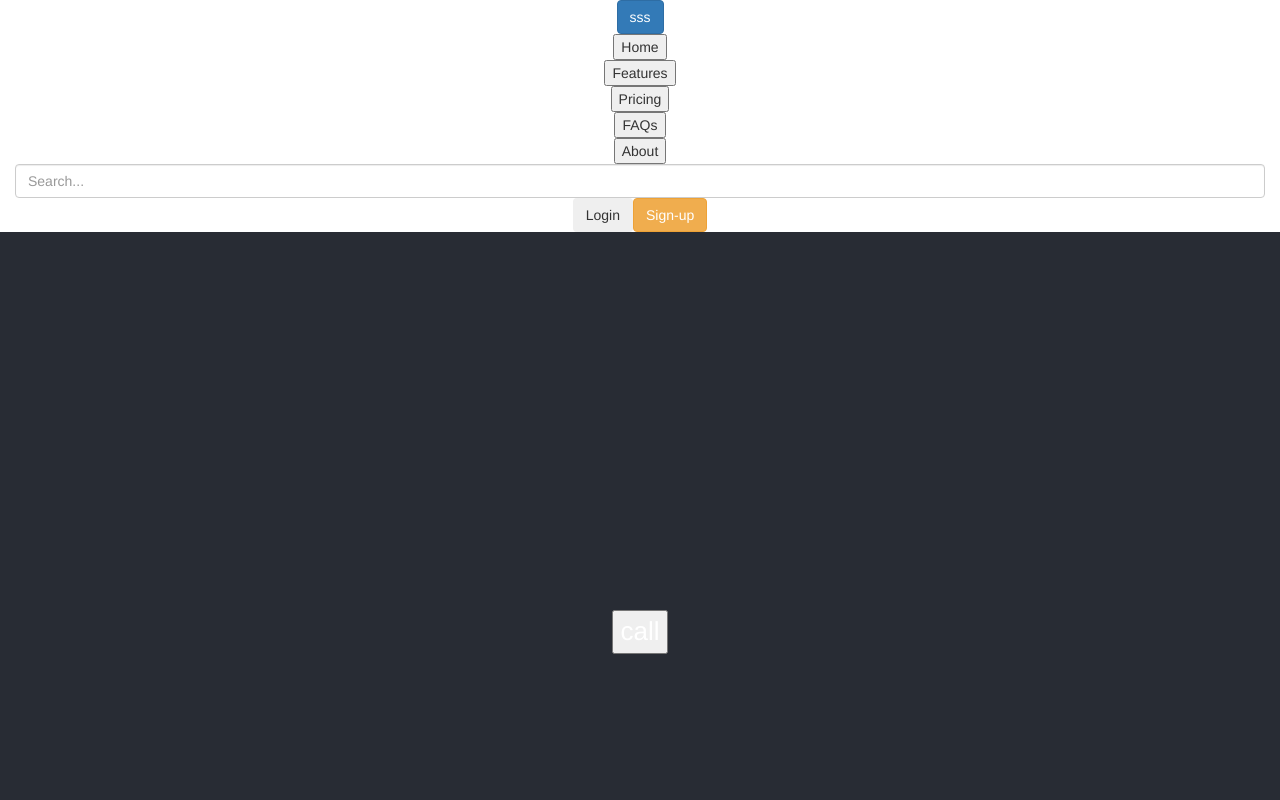
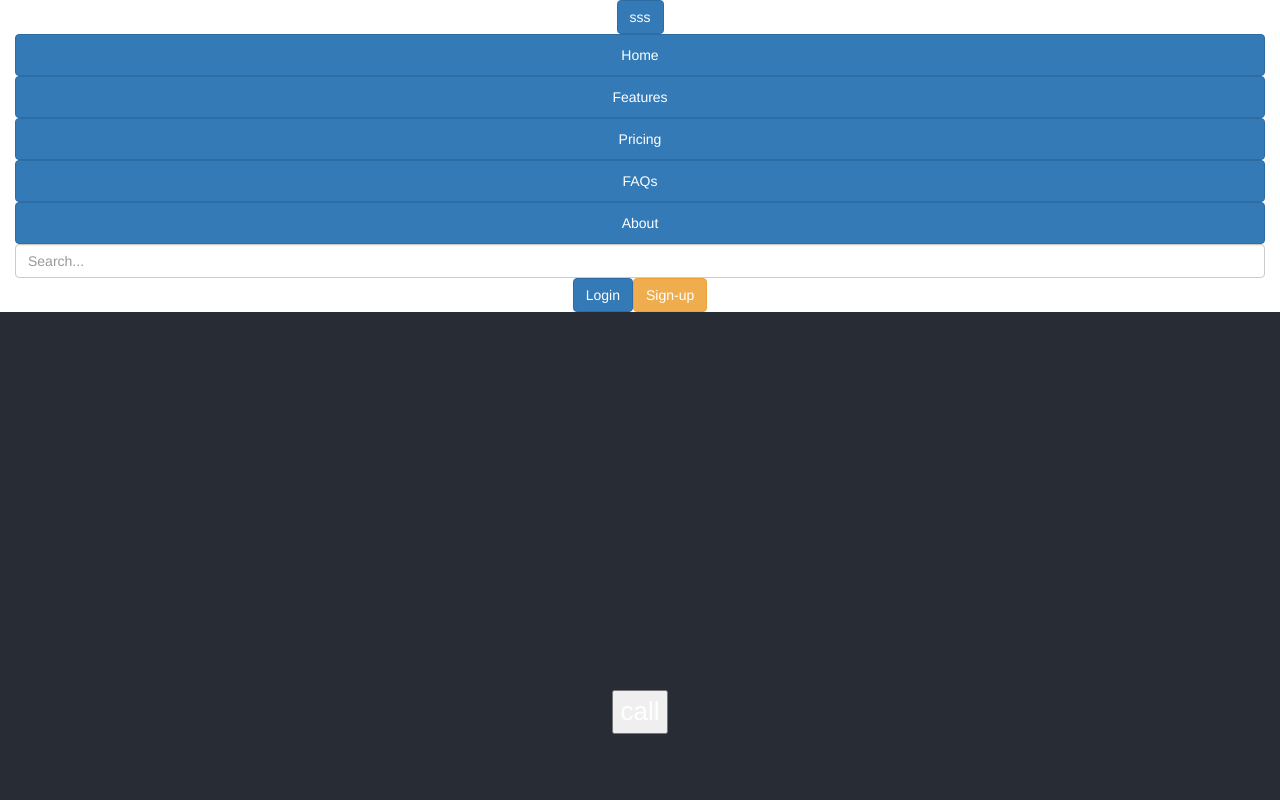
Before and after one commit to NikitaShmelev/killjoys, a React (Create React App) app in the folder frontend/: page / in a window 1280 px wide. Shown: the top 800 px of the page. Built offline with nearby package versions, Linux system fonts and the light colour scheme; no server answers.

Commit message:
buttons update

```diff
--- a/frontend/src/components/header/index.js
+++ b/frontend/src/components/header/index.js
@@ -30,11 +30,11 @@ class Header extends React.Component {
                     </a> */}
 
                     <ul className="nav col-12 col-lg-auto me-lg-auto mb-2 justify-content-center mb-md-0">
-                    <li><button href="#" className="nav-link px-2 text-secondary">Home</button></li>
-                    <li><button href="#" className="nav-link px-2 text-white">Features</button></li>
-                    <li><button href="#" className="nav-link px-2 text-white">Pricing</button></li>
-                    <li><button href="#" className="nav-link px-2 text-white">FAQs</button></li>
-                    <li><button href="#" className="nav-link px-2 text-white">About</button></li>
+                    <li><Button href="#" className="nav-link px-2 text-secondary">Home</Button></li>
+                    <li><Button href="#" className="nav-link px-2 text-white">Features</Button></li>
+                    <li><Button href="#" className="nav-link px-2 text-white">Pricing</Button></li>
+                    <li><Button href="#" className="nav-link px-2 text-white">FAQs</Button></li>
+                    <li><Button href="#" className="nav-link px-2 text-white">About</Button></li>
                     </ul>
 
                     <form className="col-12 col-lg-auto mb-3 mb-lg-0 me-lg-3" role="search">
@@ -42,8 +42,8 @@ class Header extends React.Component {
                     </form>
 
                     <div className="text-end">
-                    <button type="button" className="btn btn-outline-light me-2">Login</button>
-                    <button type="button" className="btn btn-warning">Sign-up</button>
+                    <Button type="Button" className="btn btn-outline-light me-2">Login</Button>
+                    <Button type="Button" className="btn btn-warning">Sign-up</Button>
                     </div>
                 </div>
             </div>
```
